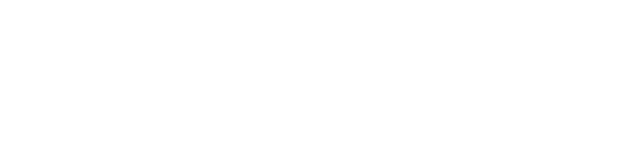
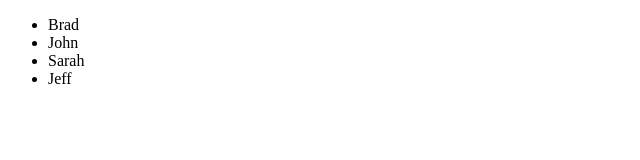
Before and after one commit to jordanblakey/json-crash-course, a plain HTML site: page index.html in a window 1280 px wide. Shown: the whole page, without its empty margins (0-640 px from the left). Drawn offline with Linux system fonts and the light colour scheme.

Commit message:
Quick commit.

```diff
--- a/index.html
+++ b/index.html
@@ -58,7 +58,15 @@
       var xhttp = new XMLHttpRequest();
       xhttp.onreadystatechange = function() {
         if (this.readyState == 4 && this.status == 200) {
-          console.log(xhttp.responseText);
+          var response = JSON.parse(xhttp.responseText);
+          var people = response.people;
+
+          var output = '';
+          for(var i = 0; i < people.length; i++){
+            //console.log(people[i].name);
+            output += '<li>'+people[i].name+'</li>';
+          }
+          document.getElementById('people').innerHTML = output;
         }
       };
       xhttp.open("Get", "people.json", true);
--- a/people.json
+++ b/people.json
@@ -11,6 +11,10 @@
     {
       "name":"Sarah",
       "age":25
+    },
+    {
+      "name":"Jeff",
+      "age":20
     }
   ]
 }
```
